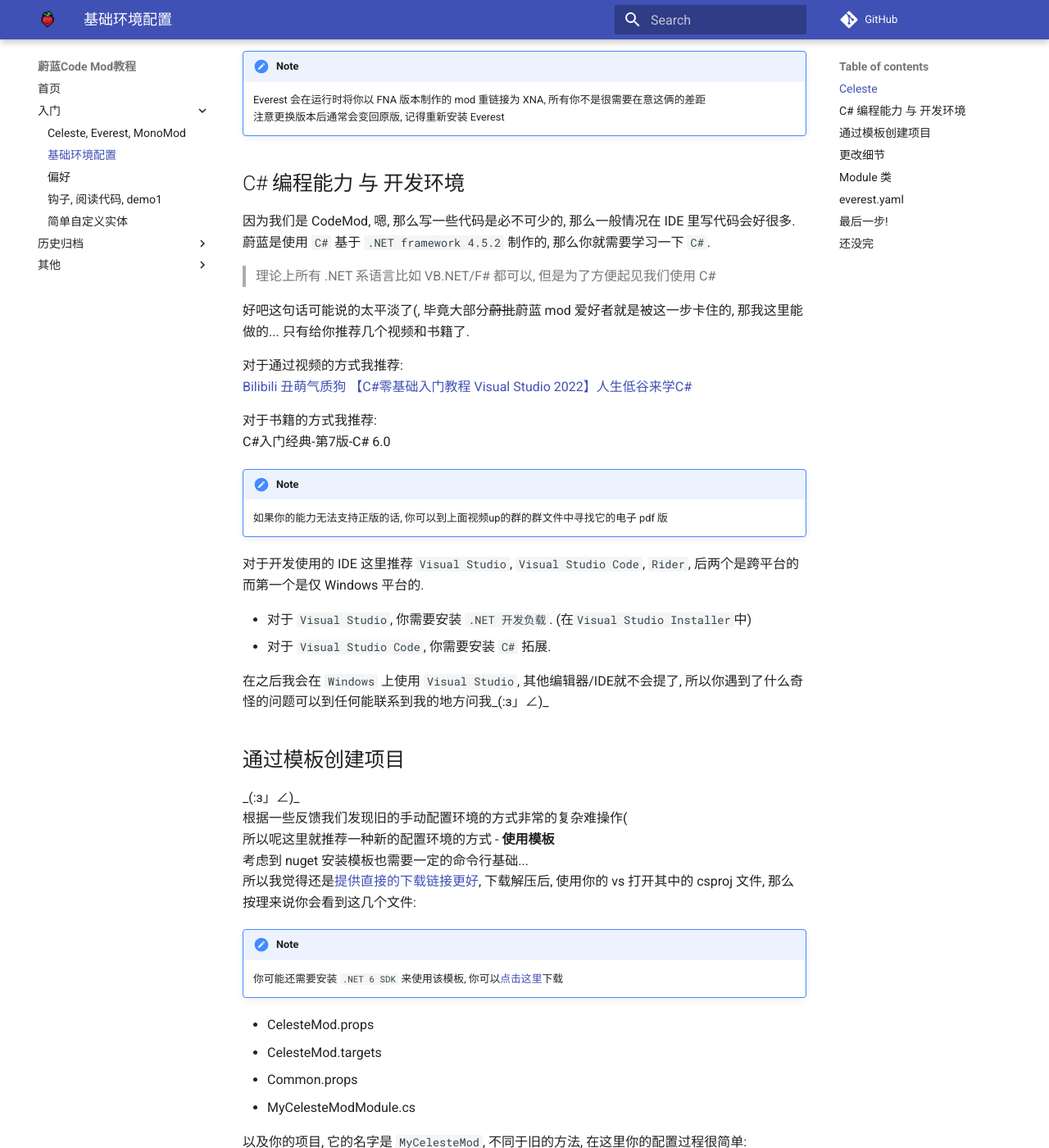
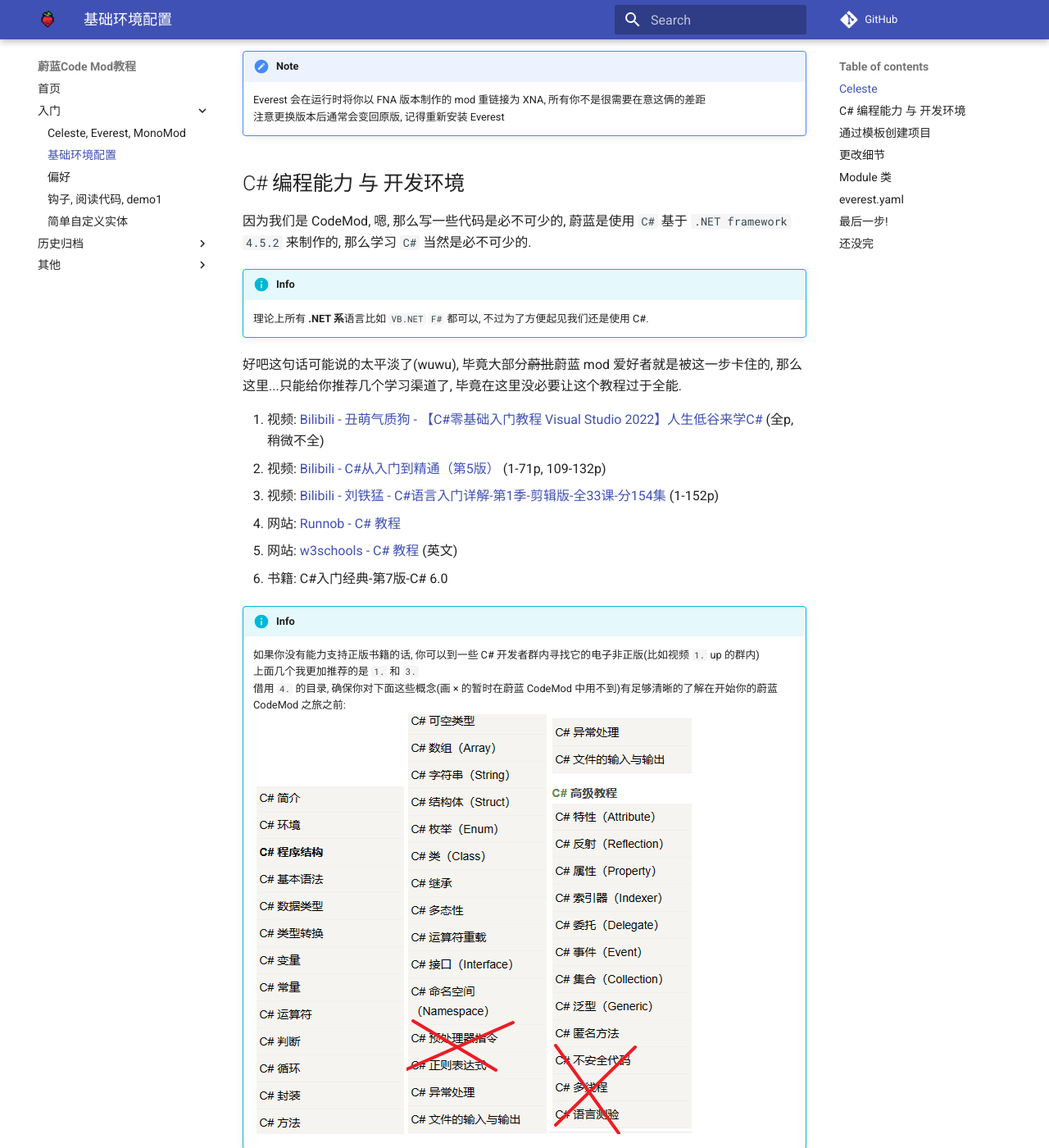
Before and after one commit to Saplonily/CelesteModTutorial, an MkDocs documentation site: the page built from docs/begin/BasicEnv.md, in a window 1280 px wide and 1400 px high, scrolled down 580 px. Shown: the whole window at 82% size. Built offline with MkDocs 1.6.1 and Material for MkDocs 9.7.7, drawn with Linux system fonts in a browser that asks for light colours; comment, search, counter and statistics services are not loaded; some of the changed text lies outside the part shown.

Commit message:
基础环境配置调整

````diff
--- a/docs/begin/BasicEnv.md
+++ b/docs/begin/BasicEnv.md
@@ -21,26 +21,30 @@
 
 ## C# 编程能力 与 开发环境
 
-因为我们是 CodeMod, 嗯, 那么写一些代码是必不可少的, 那么一般情况在 IDE 里写代码会好很多.
-蔚蓝是使用 `C#` 基于 `.NET framework 4.5.2` 制作的, 那么你就需要学习一下 `C#`.
-> 理论上所有 .NET 系语言比如 VB.NET/F# 都可以, 但是为了方便起见我们使用 C#
+因为我们是 CodeMod, 嗯, 那么写一些代码是必不可少的, 蔚蓝是使用 `C#` 基于 `.NET framework 4.5.2` 来制作的, 那么学习 `C#` 当然是必不可少的.
 
-好吧这句话可能说的太平淡了(, 毕竟大部分<del>蔚批</del>蔚蓝 mod 爱好者就是被这一步卡住的, 那我这里能做的... 只有给你推荐几个视频和书籍了.
+!!! info
+    理论上所有 **.NET 系**语言比如 `VB.NET` `F#` 都可以, 不过为了方便起见我们还是使用 C#.
 
-对于通过视频的方式我推荐:
-[Bilibili 丑萌气质狗 【C#零基础入门教程 Visual Studio 2022】人生低谷来学C#](https://www.bilibili.com/video/av895726228)
+好吧这句话可能说的太平淡了(wuwu), 毕竟大部分<del>蔚批</del>蔚蓝 mod 爱好者就是被这一步卡住的, 那么这里...只能给你推荐几个学习渠道了,
+毕竟在这里没必要让这个教程过于全能.
 
-对于书籍的方式我推荐:
-C#入门经典-第7版-C# 6.0
-!!! note
-    如果你的能力无法支持正版的话, 你可以到上面视频up的群的群文件中寻找它的电子 pdf 版
+1. 视频: [Bilibili - 丑萌气质狗 - 【C#零基础入门教程 Visual Studio 2022】人生低谷来学C#](https://www.bilibili.com/video/av895726228) (全p, 稍微不全)
+2. 视频: [Bilibili - C#从入门到精通（第5版）](https://www.bilibili.com/video/av882929680) (1-71p, 109-132p)
+3. 视频: [Bilibili - 刘铁猛 - C#语言入门详解-第1季-剪辑版-全33课-分154集](https://www.bilibili.com/video/av906241776) (1-152p)
+4. 网站: [Runnob - C# 教程](https://www.runoob.com/csharp/csharp-tutorial.html)
+5. 网站: [w3schools - C# 教程](https://www.w3schools.com/cs/index.php) (英文)
+6. 书籍: C#入门经典-第7版-C# 6.0
 
-对于开发使用的 IDE 这里推荐 `Visual Studio`, `Visual Studio Code`, `Rider`, 后两个是跨平台的而第一个是仅 Windows 平台的.
+!!! info
+    如果你没有能力支持正版书籍的话, 你可以到一些 C# 开发者群内寻找它的电子非正版(比如视频 `1.` up 的群内)
+    上面几个我更加推荐的是 `1.` 和 `3.`
+    借用 `4.` 的目录, 确保你对下面这些概念(画 × 的暂时在蔚蓝 CodeMod 中用不到)有足够清晰的了解在开始你的蔚蓝 CodeMod 之旅之前:
+    ![runnob-1](image-11.png)
+    ![runnob-2](image-12.png)
+    ![runnob-3](image-10.png)
 
-- 对于 `Visual Studio`, 你需要安装 `.NET 开发负载`. (在`Visual Studio Installer`中)
-- 对于 `Visual Studio Code`, 你需要安装 `C#` 拓展.
-
-在之后我会在 `Windows` 上使用 `Visual Studio`, 其他编辑器/IDE就不会提了, 所以你遇到了什么奇怪的问题可以到任何能联系到我的地方问我_(:з」∠)_
+相信在上面的教程中你应该已经被推荐了一些编辑器/IDE, 那么在本教程中我个人会为了方便**仅**在 `Windows` 上使用 `Visual Studio`, 那你遇到了什么奇怪的问题可以到任何能联系到我的地方问我_(:з」∠)_
 
 ## 通过模板创建项目
 
@@ -49,6 +53,7 @@
 所以呢这里就推荐一种新的配置环境的方式 - **使用模板**
 考虑到 nuget 安装模板也需要一定的命令行基础...
 所以我觉得还是[提供直接的下载链接更好](https://hongshitieli.lanzouk.com/ih5Cr11o3jaj),
+如果有需要的话这是模板的[Github源](https://github.com/Saplonily/celeste-mod-template-sdkstyled),
 下载解压后, 使用你的 vs 打开其中的 csproj 文件, 那么按理来说你会看到这几个文件:
 
 !!! note
@@ -64,6 +69,17 @@
 - 首先打开 `Common.props`, **将里面的 `CelesteRootPath` 内的内容改成你的蔚蓝安装位置**
 - 好像就没了...
 
+```xml hl_lines="3"
+<Project>
+	<PropertyGroup>
+		<CelesteRootPath>C:\Program Files (x86)\Steam\steamapps\common\Celeste</CelesteRootPath>
+		<CommonCelesteUsings>true</CommonCelesteUsings>
+		<CommonCelesteReferences>true</CommonCelesteReferences>
+		<ModAssetsFolderName>ModFolder</ModAssetsFolderName>
+	</PropertyGroup>
+</Project>
+```
+
 咳咳这就是新方法的便利(啊?), 现在你可以按下 `Ctrl+B` 或者手动点击 `生成->生成解决方案`,
 如果你在你的 vs 输出里面看到了类似这一句:
 ```
@@ -76,20 +92,22 @@
     比如当你编译完项目之后它会复制编译结果到项目目录的 `ModFolder` 目录下,
     然后将整个 `ModFolder` 复制到蔚蓝的 `Mods\{你的mod名}` 文件夹下!
     所以当我们需要更改一些比如说 loenn 的配置文件, `everest.yaml` 的内容, 你的测试地图等时,
-    你只需要简单的重新编译一遍项目, 然后等待模板来帮你做剩下的活!
+    你只需要简单地重新编译一遍项目, 然后等待模板来帮你做剩下的活!
 
 ## 更改细节
 通过模板的话依然有些东西需要自行更改, 比如这个 Mod 的名字.
 更改 Mod 的名字很简单, 你只需要简单地在 vs 里重命名项目的名字
 比如我想叫做 `MyAwesomeMod`, 那么你可以通过这样:
 ![awesome mod!](image-4.png)
+顺便别忘了把类似 `MyCelesteModModule.cs` 的文件名也改成类似 `MyAwesomeModModule.cs`,
+以及改名后清理一下 ModFolder 下面可能有的一些以过去名字命名的 .dll 和 .pdb 文件!
 
 ## Module 类
 
 <!--草啊, 新的环境配置教程还得再写一遍这俩个b东西-->
-就像我们的经典的控制台 C# 应用程序一样有个 `Main` 方法, 我们的 Mod 也有一些类似的东西,
-这里就是 Everest 提供给我们的 `EverestModule` 类.
-那么, 现在打开你的 `***Module.cs` 那个文件, 你应该会看到结构这样的代码:
+就像我们的经典的控制台 C# 应用程序一样有个 `Main` 方法, 我们的蔚蓝 Mod 也有一个 类似的东西,
+那就是 Everest 提供给我们的 `EverestModule` 类.
+那么, 现在打开你的 `Module.cs` 那个文件, 你应该会看到结构这样的代码:
 ```cs
 namespace MyCelesteMod;
 
@@ -184,13 +202,11 @@
 
 ## 还没完
 
-在经过如上的配置后, 你会发现在蔚蓝启动时进行编译并在 msbuild 为你复制资源时会报错,
+在经过如上的配置后, 你会发现在蔚蓝启动的时候, 进行编译并复制资源时会报错,
 这是因为 everest 锁定占用了它们, 导致你不得不让这一切在蔚蓝关闭时进行,
-同时由于蔚蓝的重启速度不是很理想,
-这大大的拉低了 mod 开发效率, 不过好在 everest 提供了一个技术叫做 `hot reload`,
+同时由于蔚蓝的重启速度不是很理想, 这大大的拉低了 mod 开发效率.
+ 不过好在 everest 提供了一个技术叫做 `hot reload`,
 即热重载, 它允许你在游戏运行期间替换你的代码并重载资源, 它目前还在 wip 状态.
 要开启这项功能, 首先到你的蔚蓝根目录下的 Saves 目录, 找到并打开 `modsettings-Everest.celeste` 这个文件,
-翻到大概中间的位置, 找到属性 `CodeReload_WIP`, 将其更改为 `true`, 此时对你的项目稍作更改并重新编译,
-你应该不会得到任何错误, 并且 everest 也正确的重载了你的 mod.
-
-最后修改: 2023-7-8
+翻到大概中间的位置, 找到属性 `CodeReload_WIP`, 将其更改为 `true`, 此时重新编译你的项目,
+你应该就不会再得到任何错误, 并且 everest 也正确地热重载了你的 mod 和你的 mod 资源.
````
Also changed, not shown: docs/begin/image-10.png (added), docs/begin/image-11.png (added), docs/begin/image-12.png (added).
